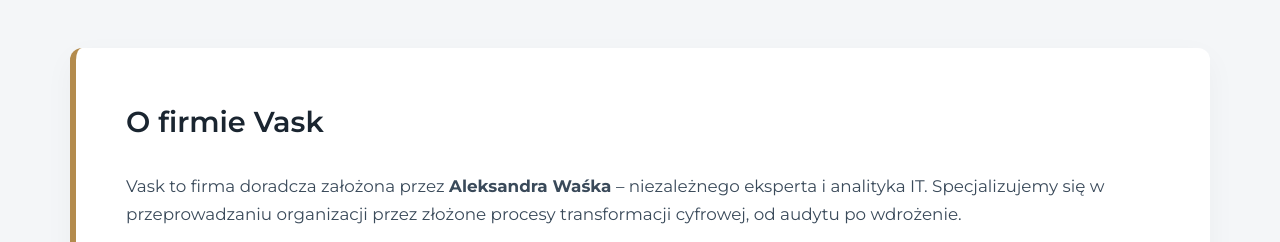
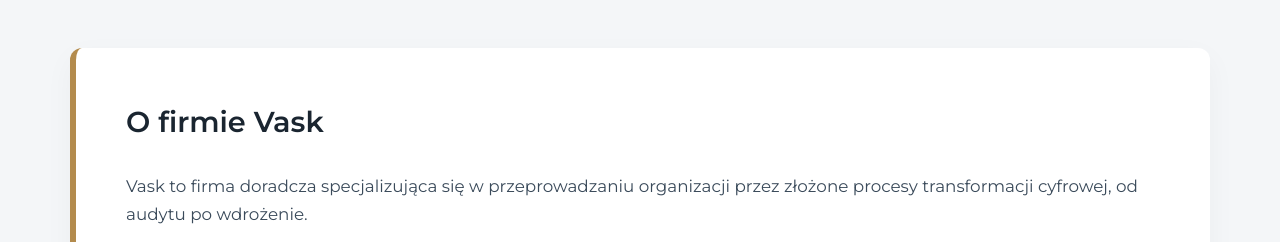
Before and after one commit to Awasiek/Vask-website, a plain HTML site: page index.html in a window 1280 px wide. Shown: the part 545-787 px from the top of the page. Drawn offline with Linux system fonts and the light colour scheme.

Commit message:
Update index.html

```diff
--- a/index.html
+++ b/index.html
@@ -268,7 +268,7 @@
         <div class="about-section">
             <h2>O firmie Vask</h2>
             <div class="about-text">
-                <p>Vask to firma doradcza założona przez <strong>Aleksandra Waśka</strong> – niezależnego eksperta i analityka IT. Specjalizujemy się w przeprowadzaniu organizacji przez złożone procesy transformacji cyfrowej, od audytu po wdrożenie.</p>
+                <p>Vask to firma doradcza specjalizująca się w przeprowadzaniu organizacji przez złożone procesy transformacji cyfrowej, od audytu po wdrożenie.</p>
                 <p>Doświadczenie zdobywaliśmy współpracując z międzynarodowymi korporacjami (Wielka Czwórka) oraz liderami kluczowych sektorów gospodarki. Naszym nadrzędnym celem jest przekładanie skomplikowanych potrzeb biznesowych na jasny język technologii, dostarczając rozwiązania, które realnie optymalizują koszty i podnoszą wydajność operacyjną.</p>
             </div>
 
```
